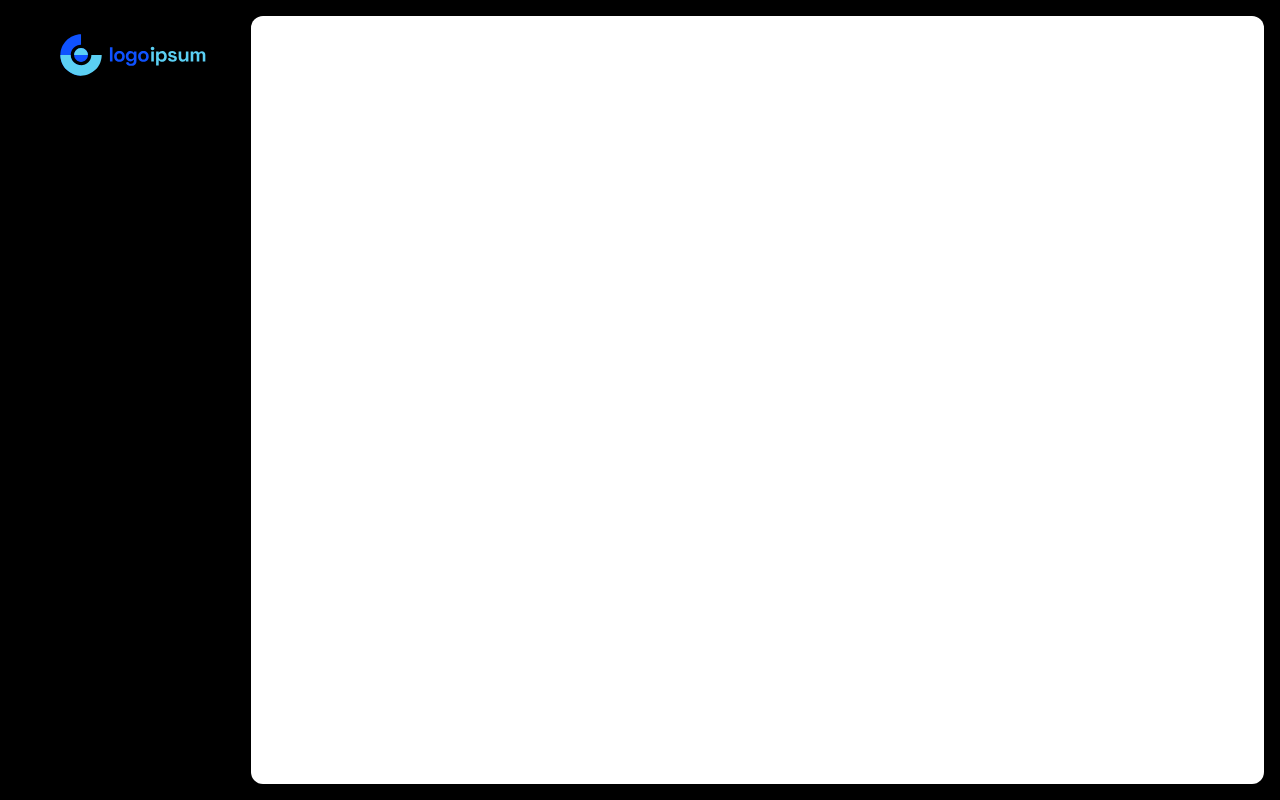
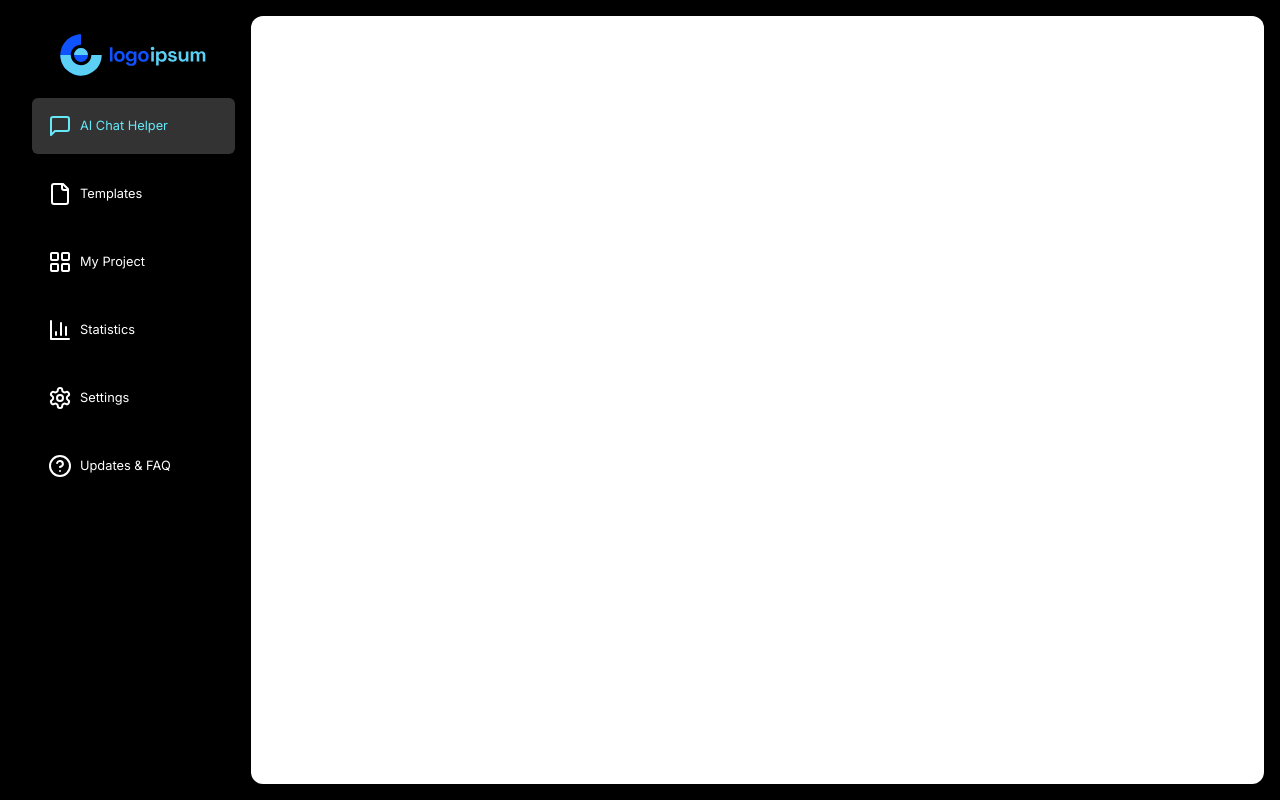
Before and after one commit to Zenesteria/Medically, a Next.js app: page / in a window 1280 px wide. Built offline with nearby package versions, Linux system fonts and the light colour scheme.

Commit message:
side routes added

```diff
--- a/app/(root)/_components/Sidebar.tsx
+++ b/app/(root)/_components/Sidebar.tsx
@@ -1,29 +1,68 @@
+'use client'
+
 import React from 'react'
 import Logo from '@/public/Logo.svg'
 import Image from 'next/image'
-import { LucideIcon } from 'lucide-react'
+import {
+  MessageSquare,
+  File,
+  LayoutGrid,
+  BarChart3,
+  Settings,
+  HelpCircle,
+  LucideIcon,
+} from "lucide-react";
 import SidebarItem from './SidebarItem';
 
-interface SidebarProps {
-  Links: {
-    Icon: LucideIcon;
-    name: string;
-    href: string;
-  }[];
-}
 
-export default function Sidebar({Links}:SidebarProps) {
+
+
+
+const SideBarItems = [
+  {
+    Icon: MessageSquare,
+    href: "/",
+    name: "AI Chat Helper",
+  },
+  {
+    Icon: File,
+    href: "/templates",
+    name: "Templates",
+  },
+  {
+    Icon: LayoutGrid,
+    href: "/projects",
+    name: "My Project",
+  },
+  {
+    Icon: BarChart3,
+    href: "/statistics",
+    name: "Statistics",
+  },
+  {
+    Icon: Settings,
+    href: "/settings",
+    name: "Settings",
+  },
+  {
+    Icon: HelpCircle,
+    href: "/FAQ",
+    name: "Updates & FAQ",
+  },
+];
+
+export default function Sidebar() {
   return (
-    <div className='sm:flex-[0.2] hidden h-full justify-center items-start p-4 sm:flex min-w-[150px]'>
+    <div className='sm:flex-[0.2] hidden h-full justify-start items-center p-4 sm:flex flex-col min-w-[150px]'>
         <Image
             src={Logo}
             width={150}
             alt=''
         />
 
-        <div className="my-2">
+        <div className="my-2 w-full">
             {
-                Links.map((link) => {
+                SideBarItems.map((link) => {
                     return(
                         <SidebarItem
                             name={link.name}
--- a/app/(root)/_components/SidebarItem.tsx
+++ b/app/(root)/_components/SidebarItem.tsx
@@ -1,16 +1,30 @@
-import { LucideIcon } from 'lucide-react'
-import React from 'react'
+'use client'
+import { LucideIcon } from "lucide-react";
 
-interface CompProps{
-    href:string
-    Icon:LucideIcon
-    name:string
+import React from "react";
+import { cn } from "@/lib/utils";
+import { useRouter, usePathname } from "next/navigation";
+
+interface CompProps {
+  href: string;
+  Icon: LucideIcon;
+  name: string;
 }
 
-export default function SidebarItem({href, Icon, name}:CompProps) {
+export default function SidebarItem({ href, Icon, name }: CompProps) {
+  const router = useRouter();
+  const pathName = usePathname();
+  const isActive =
+    (pathName == "/" && href == "/") ||
+    pathName == href ||
+    pathName.startsWith(`/${href}`);
+
   return (
-    <div className='my-2 w-full'>
-
+    <div className={cn("my-3 w-full flex items-center  p-4 rounded-md cursor-pointer duration-300 hover:bg-white/20 hover:text-cyan-300 text-white", isActive && 'bg-white/20 text-cyan-300')}>
+        <Icon/>
+        <h1 className="text-[0.8rem] mx-2">
+            {name}
+        </h1>
     </div>
-  )
+  );
 }
--- a/app/(root)/layout.tsx
+++ b/app/(root)/layout.tsx
@@ -1,15 +1,56 @@
 import React from "react";
 import Sidebar from "./_components/Sidebar";
-import SideBarItems from "@/utils/SidebarItems";
+
 
 interface LayoutProps {
   children: React.ReactNode;
 }
 
+import {MessageSquare, File, LayoutGrid, BarChart3, Settings, HelpCircle, LucideIcon} from 'lucide-react'
+
+
+
+const SideBarItems: {
+  Icon: LucideIcon;
+  name: string;
+  href: string;
+}[] = [
+  {
+    Icon: MessageSquare,
+    href: "/",
+    name: "AI Chat Helper",
+  },
+  {
+    Icon: File,
+    href: "/templates",
+    name: "Templates",
+  },
+  {
+    Icon: LayoutGrid,
+    href: "/projects",
+    name: "My Project",
+  },
+  {
+    Icon: BarChart3,
+    href: "/statistics",
+    name: "Statistics",
+  },
+  {
+    Icon: Settings,
+    href: "/settings",
+    name: "Settings",
+  },
+  {
+    Icon: HelpCircle,
+    href: "/FAQ",
+    name: "Updates & FAQ",
+  },
+];
+
 export default function layout({ children }: LayoutProps) {
   return (
     <div className="w-full h-screen bg-black p-4 flex items-center">
-      <Sidebar Links={SideBarItems}/>
+      <Sidebar/>
       <div className="bg-white flex-1 rounded-xl h-full">{children}</div>
     </div>
   );
--- a/utils/SidebarItems.ts
+++ /dev/null
@@ -1,42 +0,0 @@
-import {MessageSquare, File, LayoutGrid, BarChart3, Settings, HelpCircle, LucideIcon} from 'lucide-react'
-
-
-
-const SideBarItems: {
-  Icon: LucideIcon;
-  name: string;
-  href: string;
-}[] = [
-  {
-    Icon: MessageSquare,
-    href: "",
-    name: "AI Chat Helper",
-  },
-  {
-    Icon: File,
-    href: "",
-    name: "Templates",
-  },
-  {
-    Icon: LayoutGrid,
-    href: "",
-    name: "My Project",
-  },
-  {
-    Icon: BarChart3,
-    href: "",
-    name: "Statistics",
-  },
-  {
-    Icon: Settings,
-    href: "",
-    name: "Settings",
-  },
-  {
-    Icon: HelpCircle,
-    href: "",
-    name: "Updates & FAQ",
-  },
-];
-
-export default SideBarItems
```
Also changed, not shown: tailwind.config.ts (deleted, +0 -20 lines), components.json.
